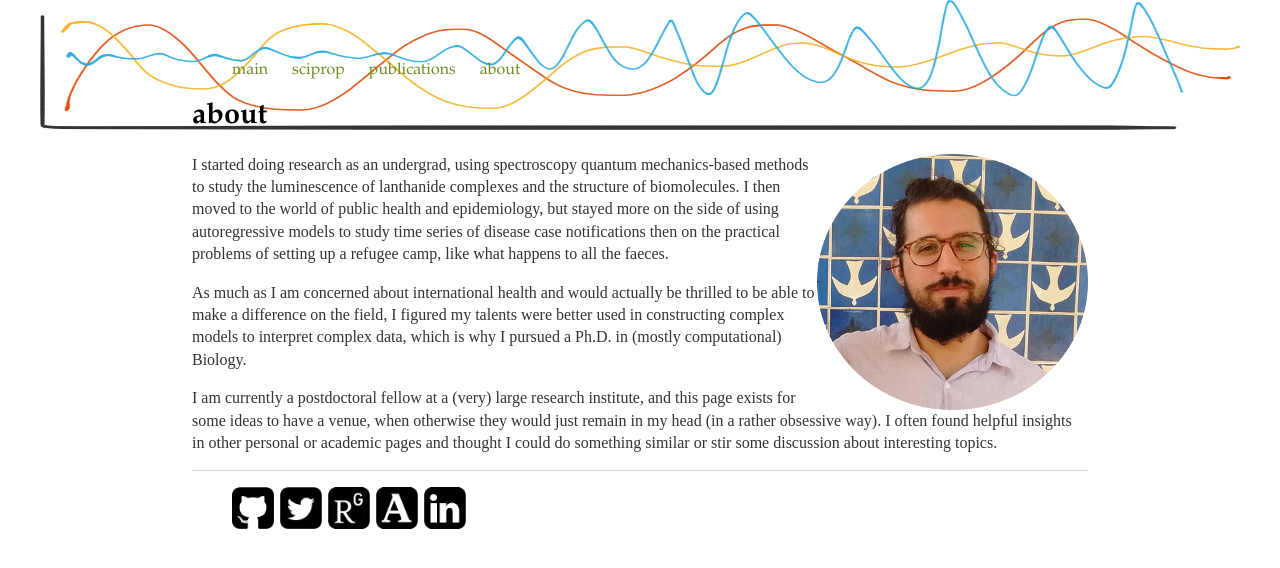
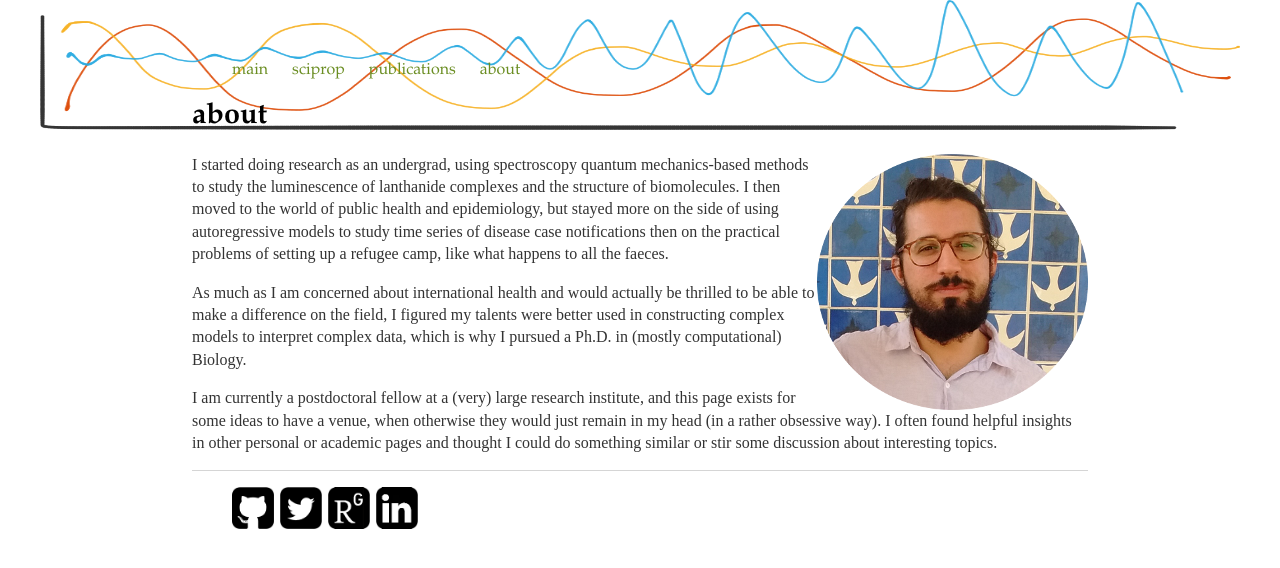
Before and after one commit to caesoma/caesoma.github.io, a Jekyll site: the page about/index.html, which Jekyll copies as it is, in a window 1280 px wide. Shown: the top 568 px of the page. Built offline with Jekyll 4.4.1, drawn with Linux system fonts in a browser that asks for light colours.

Commit message:
update layout

```diff
--- a/about/index.html
+++ b/about/index.html
@@ -43,9 +43,9 @@ I am currently a postdoctoral fellow at a (very) large research institute, and t
       <li><a href="https://www.researchgate.net/profile/Caetano_Souto-Maior">
         <img src="/images/rg.png" alt="researchgate" style="width:42px;height:42px;border:0;">
       </a></li>
-      <li><a href="https://nih.academia.edu/CaetanoSoutoMaior">
+      <!-- <li><a href="https://nih.academia.edu/CaetanoSoutoMaior">
         <img src="/images/ac.png" alt="academia.edu" style="width:42px;height:42px;border:0;">
-      </a></li>
+      </a></li> -->
       <li><a href="https://www.linkedin.com/in/caetanosoutomaior/">
         <img src="/images/li.png" alt="linkedin" style="width:42px;height:42px;border:0;">
       </a></li>
```
